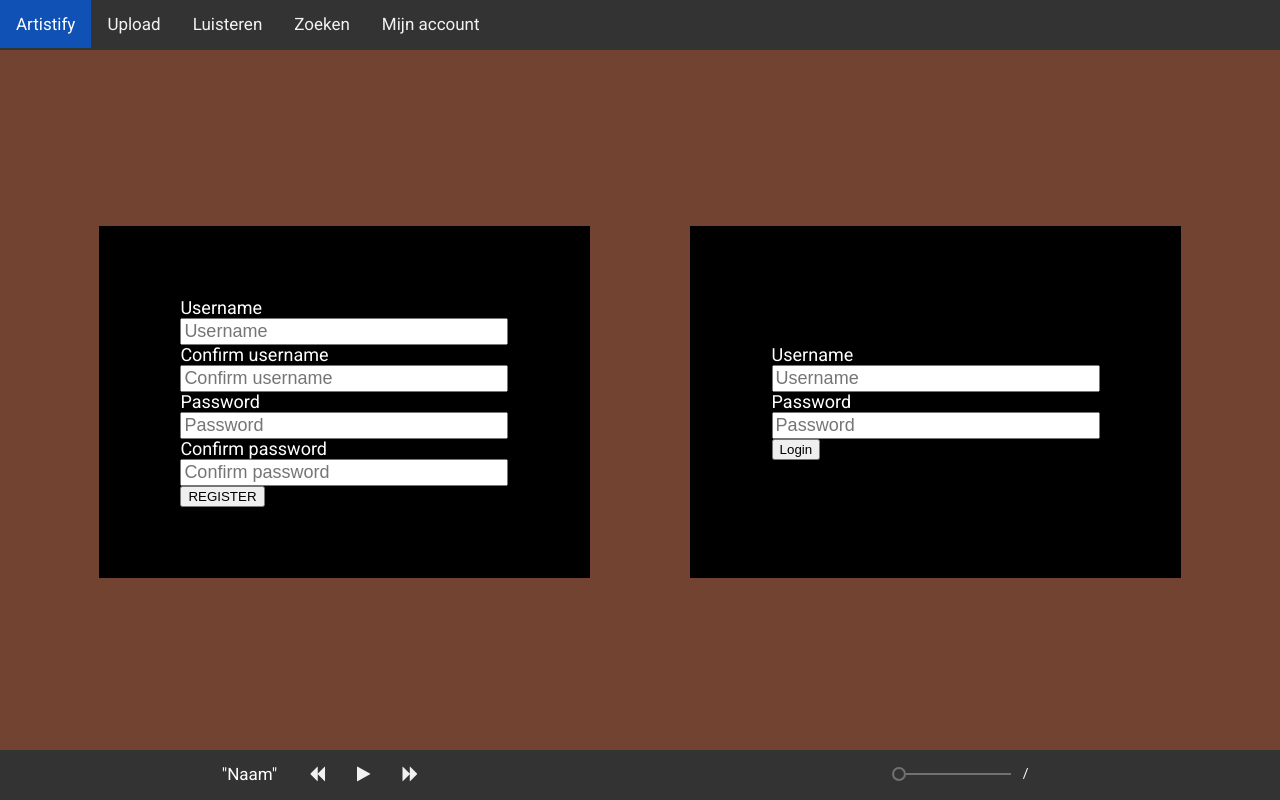
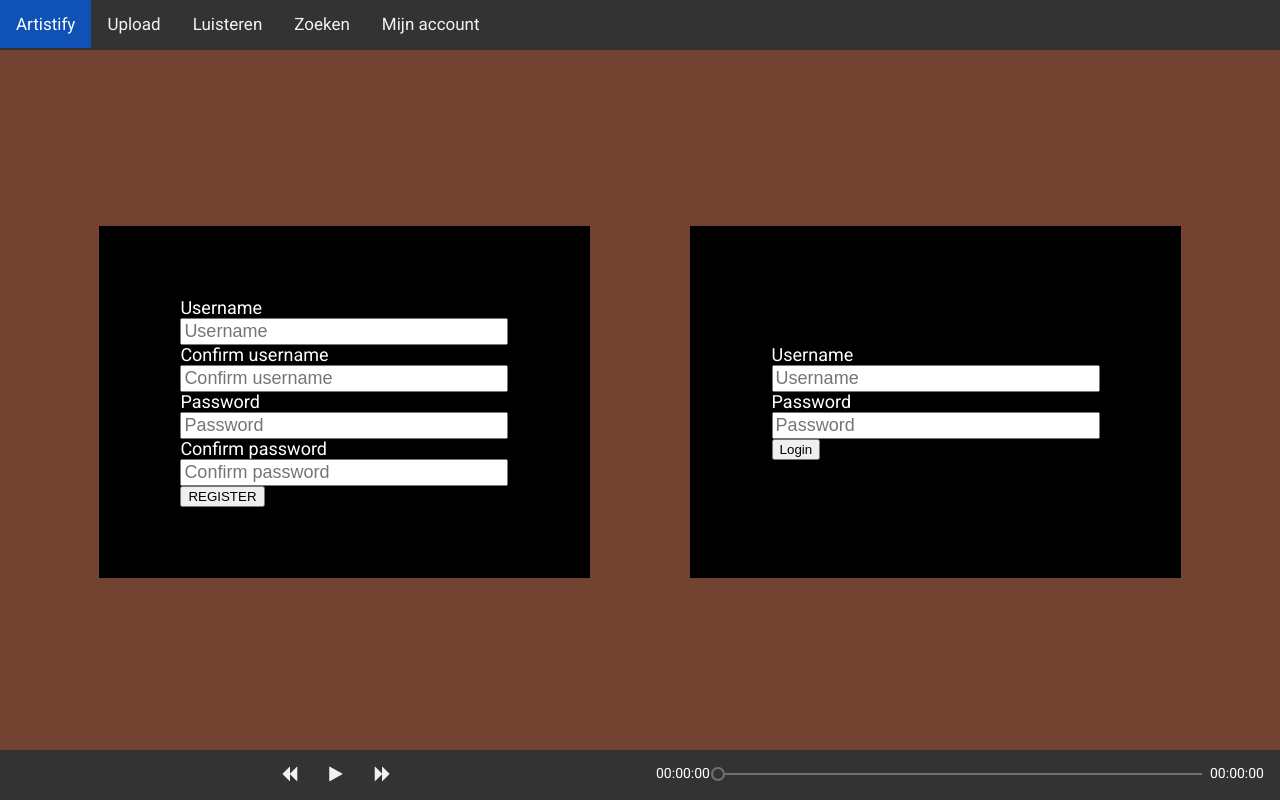
Before and after one commit to JosDJ/Project-2.4, an Angular app in the folder frontend/: page /login in a window 1280 px wide. Built offline with nearby package versions, Linux system fonts and the light colour scheme.

Commit message:
audio speler css enzo

```diff
--- a/frontend/src/app/mainscreen/luisterenplaylists/playlist-viewer/playlist-viewer.component.css
+++ b/frontend/src/app/mainscreen/luisterenplaylists/playlist-viewer/playlist-viewer.component.css
@@ -17,10 +17,15 @@
     display: flex;
 }
 
+.song-media-buttons {
+    width: 20px;
+}
+
 .song-title {
-    width: 100px;
+    width: 400px;
 }
 
 .song-artists {
     display: flex;
+    width: 400px;
 }
--- a/frontend/src/app/mainscreen/luisterenplaylists/playlist-viewer/playlist-viewer.component.html
+++ b/frontend/src/app/mainscreen/luisterenplaylists/playlist-viewer/playlist-viewer.component.html
@@ -4,21 +4,26 @@
     <mat-card-title>{{playlist!.title}}</mat-card-title>
     <mat-card-content>
         <div class="viewer-content">
-            <div *ngFor="let song of playlist!.songs" class="song">
+            <div *ngFor="let song of playlist!.songs; index as i" class="song">
                 <span class="song-media-buttons">
                     <a href="javascript:void(0);" class="icon">
-                        <i class="fa fa-play" *ngIf="!state!.playing" (click)="play(song)"></i>
-                        <i class="fa fa-pause" *ngIf="state!.playing" (click)="pause()"></i>
+                        <i class="fa fa-play" *ngIf="!state!.playing || currentSong != song" (click)="play(song)"></i>
+                        <i class="fa fa-pause" *ngIf="state!.playing && currentSong == song" (click)="pause()"></i>
                     </a>
                 </span>
                 <span class="song-title">{{song.title}}</span>
                 <span class="song-artists">
                     <div *ngFor="let artist of song.artists; let last = last">
-                        {{artist.name}}
-                        <span *ngIf="!last">, </span>
+                        <span *ngIf="!last">
+                            {{artist.name}},&nbsp;
+                        </span>
+                        <span *ngIf="last">
+                            {{artist.name}}
+                        </span>
+                        <!-- <span *ngIf="!last">,</span> -->
                     </div>
                 </span>
-                <span class="duration">1:00</span>
+                <span class="duration">{{durations[i]}}</span>
             </div>
         </div>
     </mat-card-content>
--- a/frontend/src/app/mainscreen/luisterenplaylists/playlist-viewer/playlist-viewer.component.ts
+++ b/frontend/src/app/mainscreen/luisterenplaylists/playlist-viewer/playlist-viewer.component.ts
@@ -18,6 +18,8 @@ export class PlaylistViewerComponent implements OnInit {
 
   state: StreamState | null = null;
 
+  durations: string[] = [];
+
   currentSong: Song | null = null;
 
   constructor(private audioService: AudioService) {
@@ -25,7 +27,14 @@ export class PlaylistViewerComponent implements OnInit {
   }
 
   ngOnInit(): void {
+    // echt een hack dit maar ja haha
+    this.playlist?.songs.forEach(song => {
+      const audio = new Audio(song.file.filepath);
 
+      audio.addEventListener('canplay', () => {
+        this.durations.push(this.audioService.formatTime(audio.duration));
+      });
+    });
   }
 
   playSong(song: Song) {
@@ -53,4 +62,10 @@ export class PlaylistViewerComponent implements OnInit {
   stop() {
     this.audioService.stop();
   }
+
+  getDuration(url: string): number {
+    const audio = new Audio(url);
+
+    return audio.duration;
+  }
 }
--- a/frontend/src/app/musicplayer/music-player/music-player.component.css
+++ b/frontend/src/app/musicplayer/music-player/music-player.component.css
@@ -35,10 +35,10 @@
     color: white;
 }
 
-label {
+.slider-currentTime, .slider-duration {
     color: white;
 }
 
-progress {
-    width: 20vw;
+.slider-progress {
+    width: 500px;
 }
--- a/frontend/src/app/musicplayer/music-player/music-player.component.html
+++ b/frontend/src/app/musicplayer/music-player/music-player.component.html
@@ -4,7 +4,7 @@
     <mat-grid-list cols="10" rowHeight="3rem" gutterSize="0">
         <mat-grid-tile class="bottombar" colspan="5">
             <div class="musicbar" id="myMusicbar">
-                <a class="active" href="#curSong">"Naam"</a>
+                <a class="active" href="#curSong">{{currentSong ? currentSong.song.title : ""}}</a>
                 <a href="javascript:void(0);" class="icon">
                   <i class="fa fa-backward"></i>
                 </a>
@@ -19,11 +19,12 @@
                 </a>
             </div>
         </mat-grid-tile>
-        <mat-grid-tile class="bottombar" colspan="5">
-            <div class="topnav" id="myTopnav">
-                <mat-slider class='time-slider' min="0" [max]="state.duration" step="1" [value]="state.currentTime" (input)="onSliderChangeEnd($event)"></mat-slider>
-                <label id="timerlabel"> {{state!.readableCurrentTime}}/{{state!.readableDuration}}</label>
-              </div>
+        <mat-grid-tile colspan="5">
+            <div class="slider">
+                <span class="slider-currentTime">{{state!.readableCurrentTime ? state!.readableCurrentTime : "00:00:00"}}</span>
+                <mat-slider class="slider-progress" min="0" [max]="state.duration" step="1" [value]="state.currentTime" (input)="onSliderChangeEnd($event)"></mat-slider>
+                <span class="slider-duration">{{state!.readableDuration ? state!.readableDuration : "00:00:00"}}</span>
+            </div>
         </mat-grid-tile>
     </mat-grid-list>
 </div>
--- a/frontend/src/app/musicplayer/music-player/music-player.component.ts
+++ b/frontend/src/app/musicplayer/music-player/music-player.component.ts
@@ -4,6 +4,11 @@ import { StreamState } from 'src/app/interfaces/stream-state';
 import { AudioService } from 'src/app/services/audio.service';
 import { FileService } from 'src/app/services/file.service';
 import { Queue } from 'src/app/utilities/queue';
+
+interface CurrentSong {
+  index: number;
+  song: Song;
+}
 
 @Component({
   selector: 'app-music-player',
@@ -23,7 +28,7 @@ export class MusicPlayerComponent implements OnInit {
 
   songs: Song[] = [];
 
-  currentSong: any = {};
+  currentSong: CurrentSong | null = null;
 
   constructor(private audioService: AudioService, private fileService: FileService) {
     this.audioService.getState().subscribe(state => {
```
Also changed, not shown: 1 other file (tests, documents, lock files or other folders).
